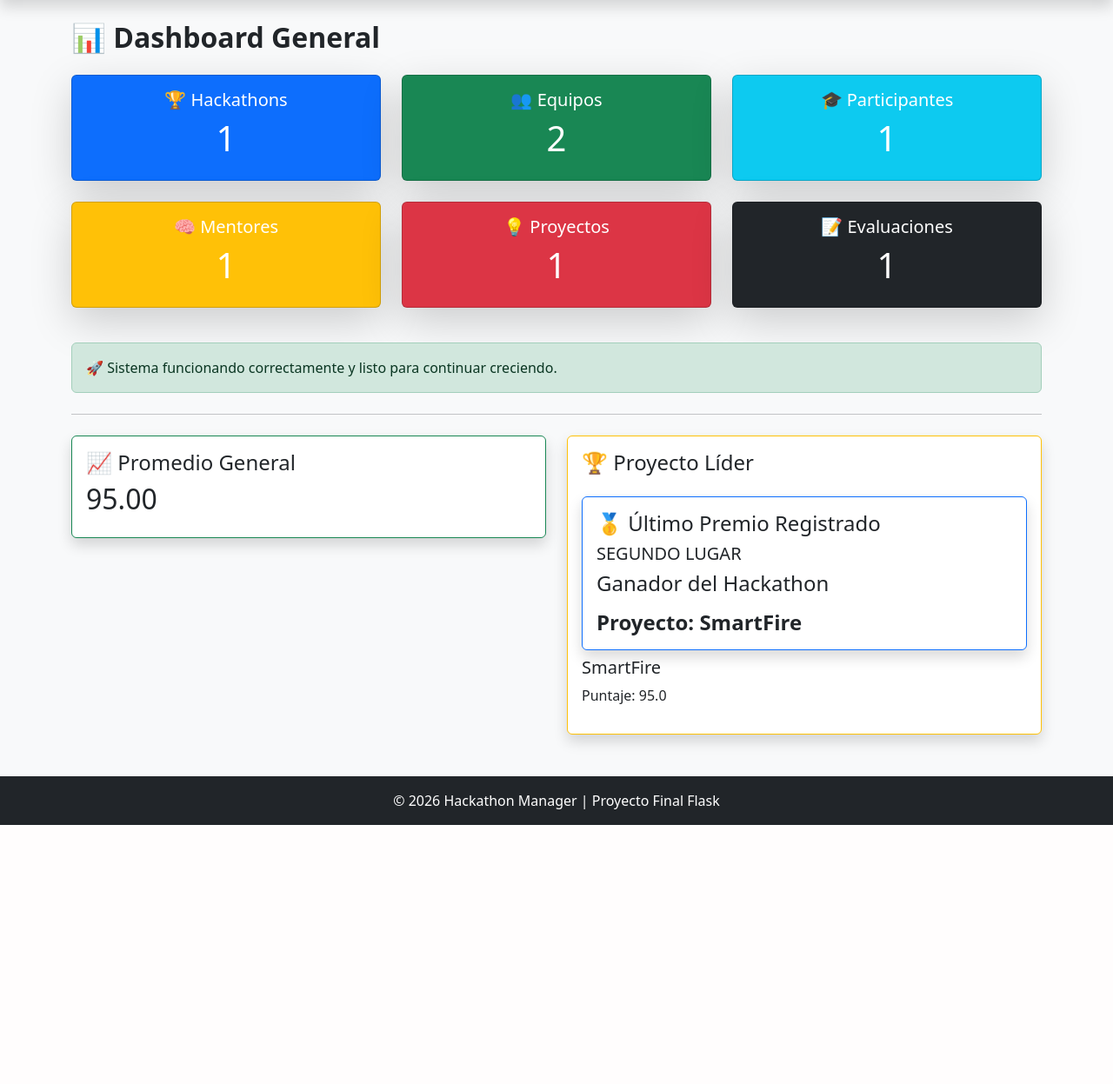
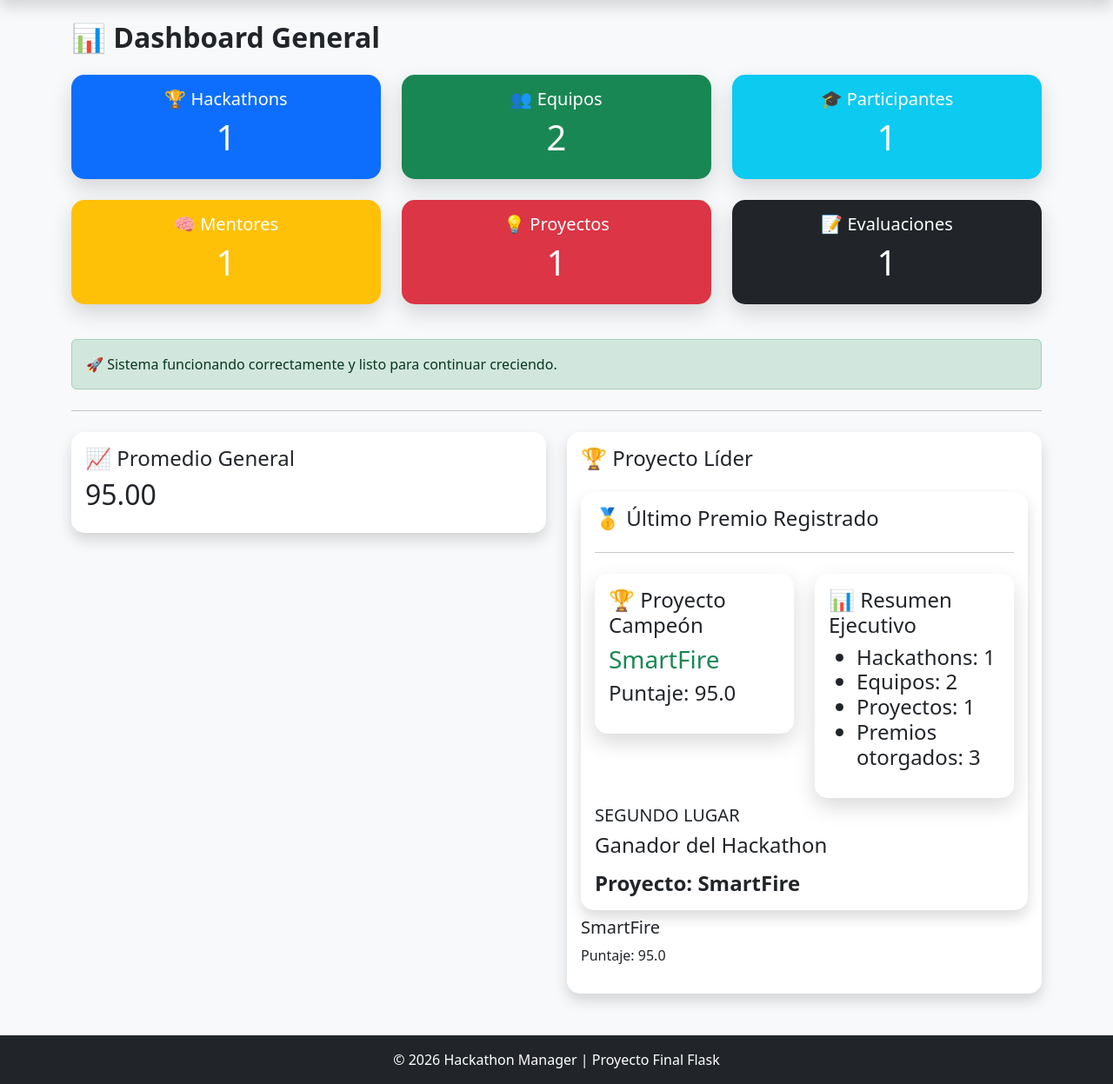
Before and after one commit to norieticona-cmd/PROYECTO-FINAL-EQUIPO-EL-DASHBOARD-, a Flask app: page /dashboard in a window 1280 px wide. Shown: the part 96-1343 px from the top of the page at 87% size. Before the commit the page ends 1045 px from the top, so only its background shows below. Run offline with Flask 3, Linux system fonts and the light colour scheme; a user stored in the database is signed in.

Commit message:
Hackathon Manager Version Final

```diff
--- /dev/null
+++ b/app/static/css/style.css
@@ -0,0 +1,40 @@
+body{
+    background:#f4f7fc;
+}
+
+.hero{
+    background:linear-gradient(
+        135deg,
+        #0d6efd,
+        #6610f2
+    );
+
+    color:white;
+
+    padding:80px;
+
+    border-radius:20px;
+
+    margin-bottom:30px;
+}
+
+.card{
+    border:none;
+    border-radius:15px;
+    transition:0.3s;
+}
+
+.card:hover{
+    transform:translateY(-5px);
+}
+
+.shadow-lg{
+    box-shadow:
+    0 10px 25px rgba(0,0,0,.15)!important;
+}
+
+.footer-custom{
+    background:#212529;
+    color:white;
+    padding:20px;
+}
--- a/app/templates/base.html
+++ b/app/templates/base.html
@@ -15,6 +15,9 @@
 
     <link rel="stylesheet"
           href="https://cdn.jsdelivr.net/npm/bootstrap-icons@1.11.3/font/bootstrap-icons.min.css">
+    <link
+rel="stylesheet"
+href="{{ url_for('static', filename='css/style.css') }}">
 
 </head>
 
--- a/app/templates/dashboard/index.html
+++ b/app/templates/dashboard/index.html
@@ -168,6 +168,92 @@
 
                 <h4>
                     🥇 Último Premio Registrado
+                <hr class="my-4">
+
+<div class="row">
+
+    <div class="col-md-6">
+
+        <div class="card shadow-lg">
+
+            <div class="card-body">
+
+                <h4>
+                    🏆 Proyecto Campeón
+                </h4>
+
+                {% if mejor_evaluacion %}
+
+                    <h3 class="text-success">
+
+                        {{ mejor_evaluacion.proyecto.nombre }}
+
+                    </h3>
+
+                    <p>
+
+                        Puntaje:
+                        {{ mejor_evaluacion.puntaje }}
+
+                    </p>
+
+                {% else %}
+
+                    <p>
+                        Sin proyectos evaluados
+                    </p>
+
+                {% endif %}
+
+            </div>
+
+        </div>
+
+    </div>
+
+    <div class="col-md-6">
+
+        <div class="card shadow-lg">
+
+            <div class="card-body">
+
+                <h4>
+                    📊 Resumen Ejecutivo
+                </h4>
+
+                <ul>
+
+                    <li>
+                        Hackathons:
+                        {{ total_hackathons }}
+                    </li>
+
+                    <li>
+                        Equipos:
+                        {{ total_equipos }}
+                    </li>
+
+                    <li>
+                        Proyectos:
+                        {{ total_proyectos }}
+                    </li>
+
+                    <li>
+                        Premios otorgados:
+                        {{ ultimo_premio.id if ultimo_premio else 0 }}
+                    </li>
+
+                </ul>
+
+            </div>
+
+        </div>
+
+    </div>
+
+</div>
+
+
                 </h4>
 
                 {% if ultimo_premio %}
--- a/app/templates/home.html
+++ b/app/templates/home.html
@@ -2,7 +2,7 @@
 
 {% block content %}
 
-<div class="text-center py-5">
+<div class="hero text-center">
 
     <h1 class="display-3 fw-bold">
         🏆 Hackathon Manager
```
Also changed, not shown: README.md (added), instance/hackathon.db, 1 other file.
